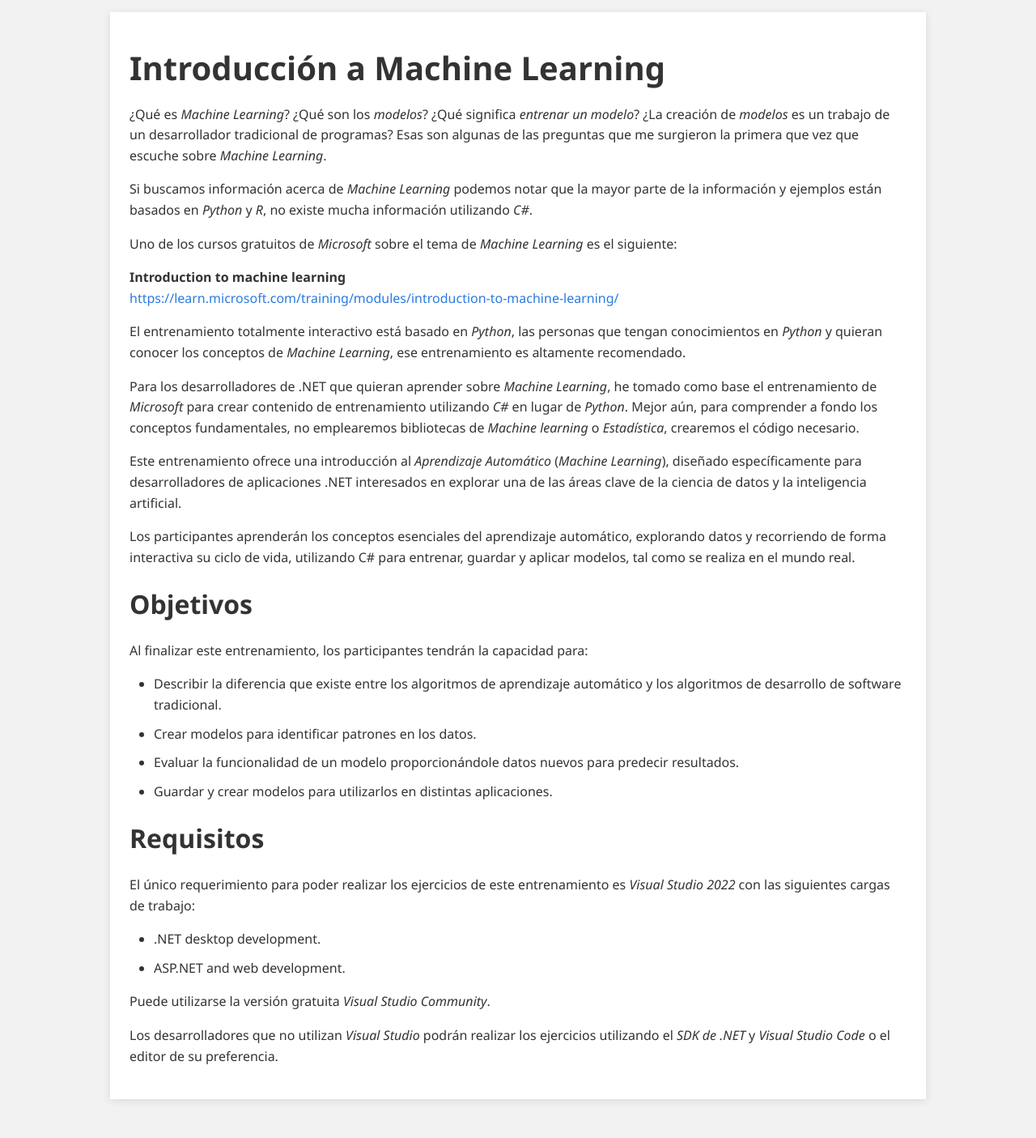
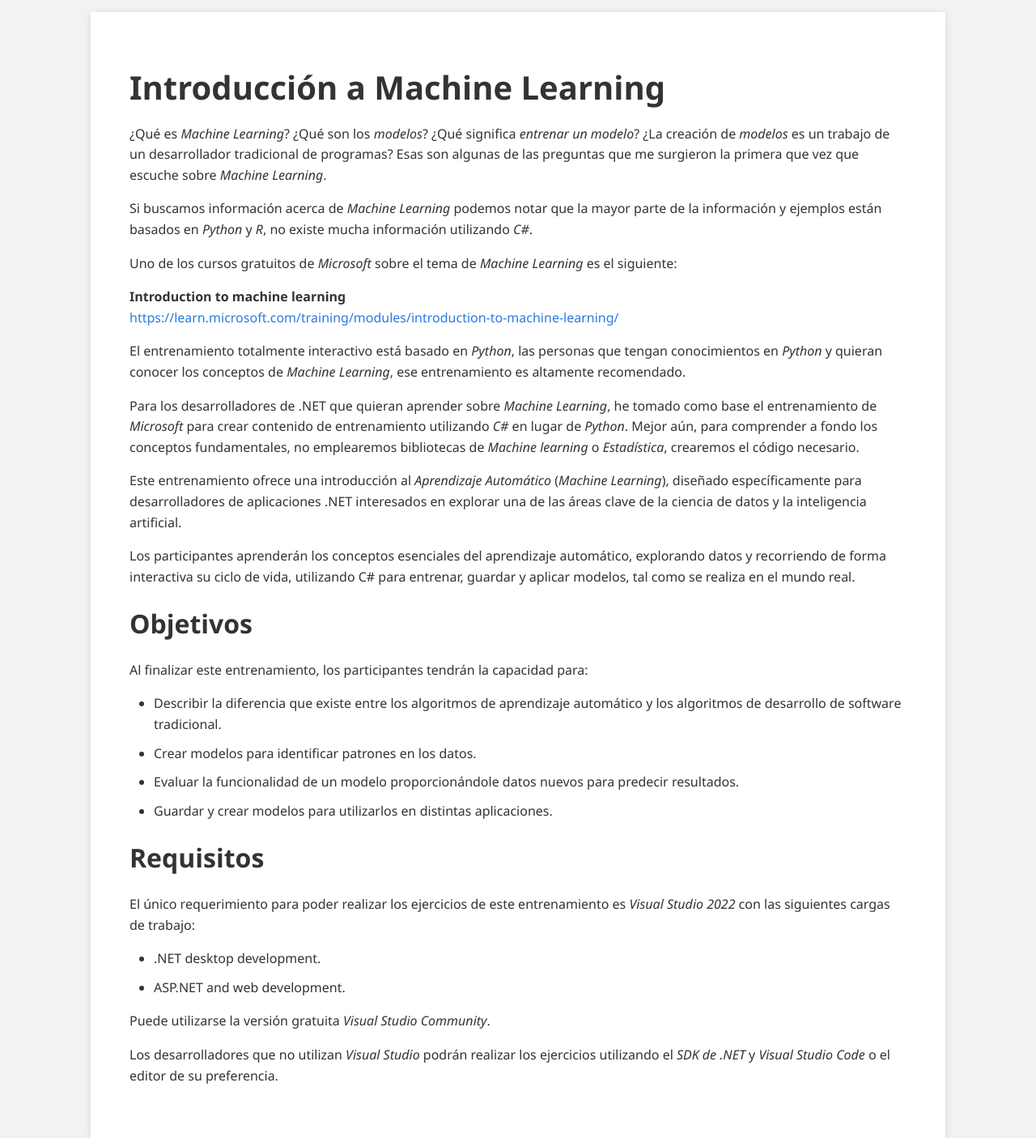
Before and after one commit to msmdotnet/machinelearningintro, a Jekyll site: the page built from README.md, in a window 1280 px wide. Shown: the whole page at 81% size. Built offline with Jekyll 4.4.1, drawn with Linux system fonts in a browser that asks for light colours; our own code applies the rules of GitHub Pages for plain Markdown files; before the commit the page ends 1357 px from its top, so only the background shows below that.

Commit message:
Update styles.css

```diff
--- a/assets/css/styles.css
+++ b/assets/css/styles.css
@@ -102,7 +102,7 @@ pre {
     box-shadow: 0 2px 10px rgba(0, 0, 0, 0.1);
     margin-top: 15px;
     max-width: 960px;
-    padding: 1.5rem;
+    padding: 48px;
 }
 
 @media screen and (max-width: 800px) {
```
